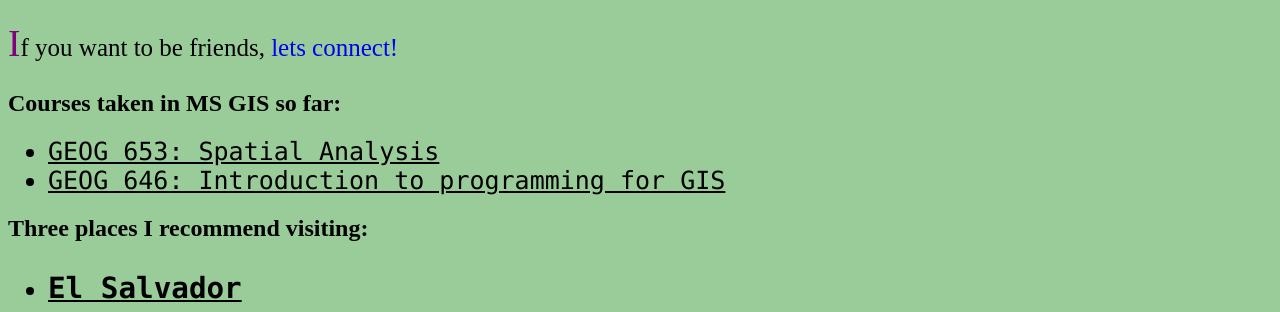
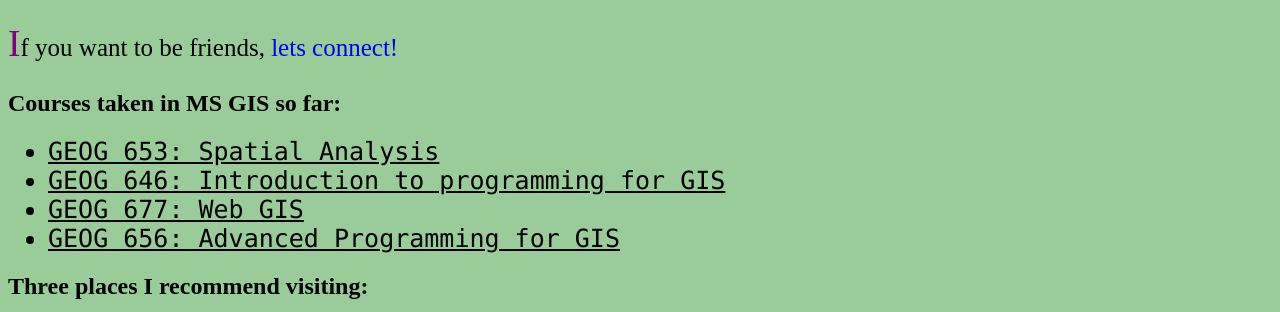
Before and after one commit to sade-lexia/GIS-Portfolio, a plain HTML site: page index_2.html in a window 1280 px wide. Shown: the part 373-685 px from the top of the page. Drawn offline with Linux system fonts and the light colour scheme.

Commit message:
Update index_2.html
updated coursework

```diff
--- a/index_2.html
+++ b/index_2.html
@@ -72,6 +72,8 @@ in Geographical Sciences with a background in <b>Environmental Sciences and Mete
 <ul>
     <li>GEOG 653: Spatial Analysis</li>
     <li>GEOG 646: Introduction to programming for GIS</li>
+    <li>GEOG 677: Web GIS</li>
+    <li>GEOG 656: Advanced Programming for GIS</li>
 </ul>
 
 <h2>Three places I recommend visiting:</h2>
```
